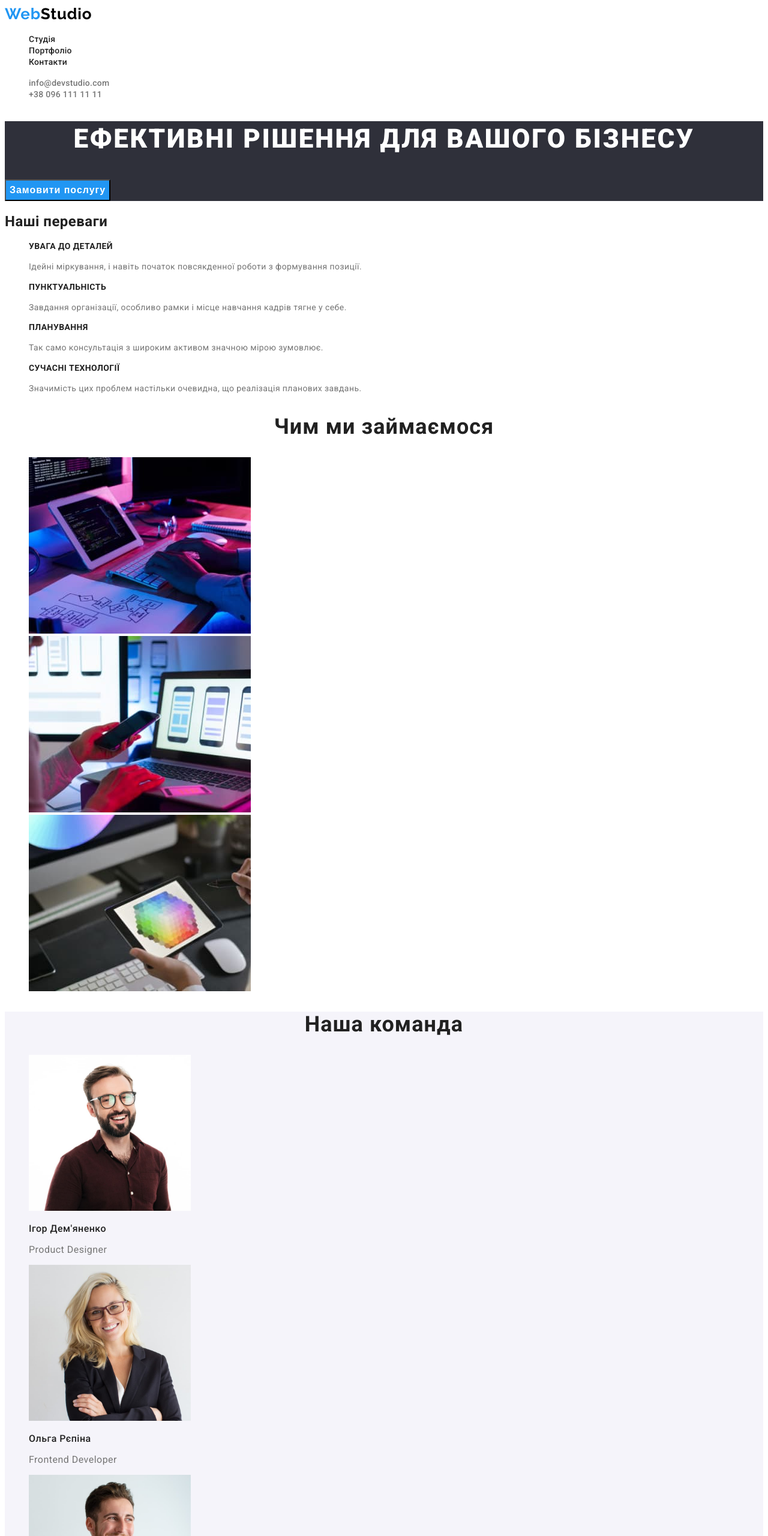
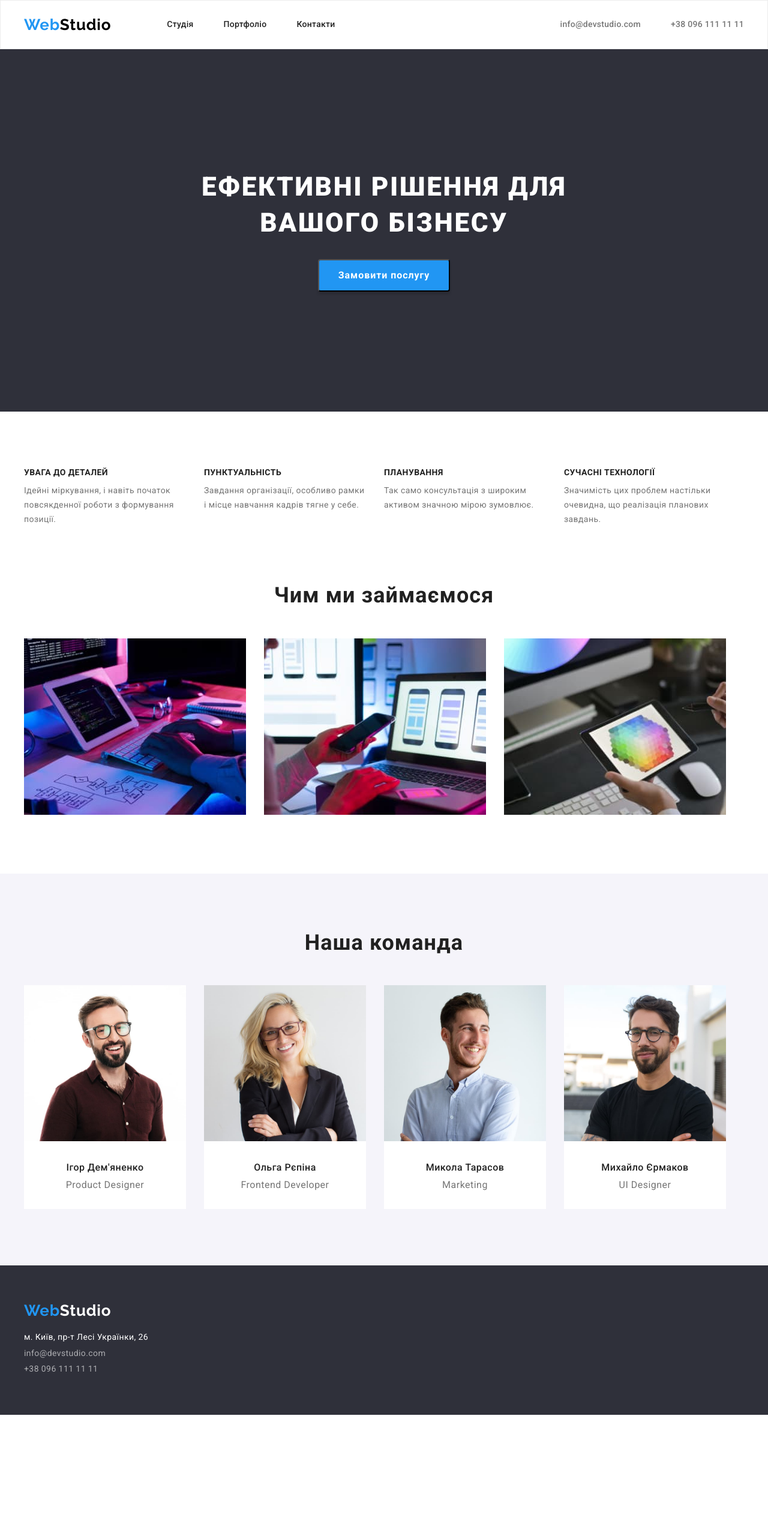
Before and after one commit to BohdanChurevych/goit-markup-hw-02, a plain HTML site: page index.html in a window 1280 px wide. Shown: the top 2560 px of the page at 60% size. After the commit the page ends 2358 px from the top, so only its background shows below. Drawn offline with nearby package versions, Linux system fonts and the light colour scheme.

Commit message:
Позиціювання та флекс-бокс

```diff
--- a/css/styles.css
+++ b/css/styles.css
@@ -9,6 +9,16 @@
     --secondary-backg-color: #F5F4FA;
 }
 
+html {
+    box-sizing: border-box;
+}
+
+*,
+*::before,
+*::after {
+    box-sizing: inherit;
+}
+
 body {
     background-color: var(--primary-backg-color);
     color: var(--primary-text-color);
@@ -16,8 +26,37 @@ body {
     letter-spacing: 0.03em;
 }
 
+.container {
+    /* outline: 3px solid tomato; */
+    width: 1230px;
+    padding-left: 15px;
+    padding-right: 15px;
+    margin: 0 auto;
+}
+
 .list {
     list-style: none;
+}
+
+h1,
+h2,
+h3,
+h4,
+h5,
+h6,
+ul,
+p {
+    margin: 0;
+    padding: 0;
+}
+
+.section {
+    padding-top: 94px;
+    padding-bottom: 94px;
+}
+
+.hidden {
+    content-visibility: hidden;
 }
 
 .what-we-do-title,
@@ -28,10 +67,21 @@ body {
     text-align: center;
     letter-spacing: 0.03em;
 
+    margin-bottom: 50px;
+
     color: #212121;
 }
 
 /* header */
+
+.header {
+    border: 1px solid #ECECEC;
+}
+
+.site-header {
+    display: flex;
+    align-items: center;
+}
 
 /* Логотип */
 
@@ -51,7 +101,26 @@ body {
 
 /* Навігація */
 
+.nav {
+    display: flex;
+    align-items: center;
+}
+
+.nav-list {
+    display: flex;
+    align-items: center;
+    margin-left: 93px;
+}
+
+.nav-list .item + .item {
+    margin-left: 50px;
+}
+
 .nav-list .link {
+    display: block;
+    padding-top: 32px;
+    padding-bottom: 32px;
+
     color: var(--primary-text-color);
     font-weight: 500;
     font-size: 14px;
@@ -67,7 +136,20 @@ body {
 
 /* Контакти */
 
+.contacts-list {
+    display: flex;
+    margin-left: auto;
+}
+
+.contacts-list .item + .item {
+    margin-left: 50px;
+}
+
 .contacts-list .link {
+    display: block;
+    padding-top: 32px;
+    padding-bottom: 32px;
+
     color: var(--secondary-text-color);
     font-weight: 500;
     font-size: 14px;
@@ -85,18 +167,28 @@ body {
 
 /* Герой */
 
+.hero-box {
+    width: 696px;
+
+    margin-left: auto;
+    margin-right: auto;
+}
+
 .hero {
-        background: #2F303A;
+    padding-top: 200px;
+    padding-bottom: 200px;
+    background: #2F303A;
+    text-align: center;
 }
 
 .hero-title {
     font-weight: 900;
     font-size: 44px;
     line-height: 1.36;
-    text-align: center;
     letter-spacing: 0.06em;
     text-transform: uppercase;
     color: #FFFFFF;
+    margin-bottom: 30px;
 }
 
 /* Кнопка героя */
@@ -108,9 +200,15 @@ body {
     align-items: center;
     text-align: center;
     letter-spacing: 0.06em;
+    border-radius: 4px;
+
+    padding: 10px 32px;
+    display: inline-block;
+    min-width: 216px;
 
     color: #FFFFFF;
     background: #2196F3;
+    box-shadow: 0px 4px 4px rgba(0, 0, 0, 0.15);
     text-decoration: none;
 
     cursor:pointer;
@@ -121,8 +219,11 @@ body {
     background: #1667a5;
 }
 
+/* Наші переваги */
 
-/* Наші переваги */
+.advantages-list {
+    display: flex;
+}
 
 .advantages .title {
     font-weight: 700;
@@ -132,6 +233,15 @@ body {
     text-transform: uppercase;
 
     color: #212121;
+    margin-bottom: 10px;
+}
+
+.advantages-list .item {
+    width: 270px;
+}
+
+.advantages-list .item +.item {
+    margin-left: 30px;
 }
 
 .advantages-list p {
@@ -141,10 +251,37 @@ body {
     color: #757575;
 }
 
+/* Чим ми займаємося */
+
+.what-we-do {
+    padding-top: 0;
+}
+
+.what-we-do-list {
+    display: flex;
+}
+
+.what-we-do-list .item +.item {
+    margin-left: 30px;
+}
+
 /* Наша команда */
 
 .team {
     background-color: var(--secondary-backg-color);
+}
+
+.team-list {
+    display: flex;
+}
+
+.team-list .item {
+    text-align: center;
+    background-color: var(--primary-backg-color);
+}
+
+.team-list .item +.item {
+    margin-left: 30px;
 }
 
 .name {
@@ -152,6 +289,7 @@ body {
     font-size: 16px;
     line-height: 1.19;
     letter-spacing: 0.03em;
+    margin-top: 30px;
 }
 
 .profession {
@@ -159,17 +297,22 @@ body {
     line-height: 1.19;
     letter-spacing: 0.03em;
     color: var(--secondary-text-color);
+    margin-top: 10px;
+    margin-bottom: 30px;
 }
 
 /* footer */
 
 .footer {
     background: #2F303A;
+    padding-top: 60px;
+    padding-bottom: 60px;
 }
 
 /* Логотип */
 
 .logo-foot {
+    display: inline-block;
     font-family: 'Raleway';
     font-weight: 700;
     font-size: 26px;
@@ -177,17 +320,22 @@ body {
     letter-spacing: 0.03em;
     text-decoration: none;
     color: #FFFFFF;
+
+    margin-bottom: 20px;
 }
 
 /* Адреси */
 
 .address-list .link{
+    display: inline-block;
     font-style: normal;
     font-size: 14px;
     line-height: 1.71x;
     letter-spacing: 0.03em;
     color: rgba(255, 255, 255, 0.6);
     text-decoration: none;
+
+    margin-bottom: 9px;
 }
 
 .address-list .map {
@@ -203,15 +351,34 @@ body {
 
 /* Фільтр */
 
+.filter {
+    display: flex;
+    justify-content: center;
+}
+
+.filter .item +.item {
+    margin-left: 8px;
+}
+
 .button {
+    padding-top: 6px;
+    padding-bottom: 6px;
+    padding-left: 22px;
+    padding-right: 22px;
+
+
     font-weight: 500;
     font-size: 16px;
     line-height: 1.62;
     letter-spacing: 0.03em;
 
+    display: inline-block;
+
     color: #212121;
     background: var(--secondary-backg-color);
+    border-radius: 4px;
     cursor: pointer;
+    border: transparent;
 }
 
 .button:hover,
@@ -222,7 +389,31 @@ body {
 
 /* Галерея */
 
+.portfolio-list {
+    display: flex;
+    flex-wrap: wrap;
+    margin-top: 34px;
+}
+
+.portfolio-list .item {
+    width: 370px;
+    margin-right: 30px;
+    margin-bottom: 30px;
+    border: 1px solid #EEEEEE;
+
+}
+
+.portfolio-list .item:nth-child(3n) {
+    margin-right: 0;
+}
+
+.portfolio-list .item:nth-last-child(-n+3) {
+    margin-bottom: 0;
+}
+
 .portfolio-list h2 {
+    margin-left: 24px;
+    margin-top: 20px;
     font-weight: 700;
     font-size: 18px;
     line-height: 2;
@@ -230,6 +421,9 @@ body {
 }
 
 .portfolio-list p {
+    margin-left: 24px;
+    margin-top: 4px;
+    margin-bottom: 20px;
     font-weight: 400;
     font-size: 16px;
     line-height: 1.88;
--- a/index.html
+++ b/index.html
@@ -11,82 +11,102 @@
       href="https://fonts.googleapis.com/css2?family=Raleway:wght@700&family=Roboto:wght@400;500;700;900&display=swap"
       rel="stylesheet"
     />
+    <link
+      rel="stylesheet"
+      href="https://cdnjs.cloudflare.com/ajax/libs/modern-normalize/1.1.0/modern-normalize.min.css"
+    />
     <link rel="stylesheet" href="./css/styles.css" />
   </head>
   <body>
     <header class="header">
+      <div class="container site-header">
         <nav class="nav">
-        <a href="./index.html" class="logo-head"><span class="logo-title">Web</span>Studio</a>
+          <a href="./index.html" class="logo-head"
+            ><span class="logo-title">Web</span>Studio</a
+          >
           <ul class="nav-list list">
-          <li><a class="link" href="./index.html">Студія</a></li>
-          <li><a class="link" href="./portfolio.html">Портфоліо</a></li>
-          <li><a class="link" href="">Контакти</a></li>
+            <li class="item"><a class="link" href="./index.html">Студія</a></li>
+            <li class="item">
+              <a class="link" href="./portfolio.html">Портфоліо</a>
+            </li>
+            <li class="item"><a class="link" href="">Контакти</a></li>
           </ul>
         </nav>
         <ul class="contacts-list list">
-        <li><a class="link" href="mailto:info@devstudio.com">info@devstudio.com</a></li>
-        <li><a class="link" href="tel:+380961111111">+38 096 111 11 11</a></li>
+          <li class="item">
+            <a class="link" href="mailto:info@devstudio.com"
+              >info@devstudio.com</a
+            >
+          </li>
+          <li class="item">
+            <a class="link" href="tel:+380961111111">+38 096 111 11 11</a>
+          </li>
         </ul>
+      </div>
     </header>
     <main>
       <!-- Герой -->
-      <section class="hero">
+      <section class="hero section">
+        <div class="hero-box container">
           <h1 class="hero-title">Ефективні рішення для вашого бізнесу</h1>
           <button class="hero-button" type="button">Замовити послугу</button>
+        </div>
       </section>
       <!-- Переваги -->
-      <section class="advantages">
-        <h2>Наші переваги</h2>
-
+      <section class="advantages section">
+        <div class="container">
+          <h2 class="hidden">Наші переваги</h2>
           <ul class="advantages-list list">
-          <li>
+            <li class="item">
               <h3 class="title">Увага до деталей</h3>
               <p>
                 Ідейні міркування, і навіть початок повсякденної роботи з
                 формування позиції.
               </p>
             </li>
-          <li>
+            <li class="item">
               <h3 class="title">Пунктуальність</h3>
               <p>
-              Завдання організації, особливо рамки і місце навчання кадрів тягне
-              у себе.
+                Завдання організації, особливо рамки і місце навчання кадрів
+                тягне у себе.
               </p>
             </li>
-          <li>
+            <li class="item">
               <h3 class="title">Планування</h3>
               <p>
                 Так само консультація з широким активом значною мірою зумовлює.
               </p>
             </li>
-          <li>
+            <li class="item">
               <h3 class="title">Сучасні технології</h3>
               <p>
-              Значимість цих проблем настільки очевидна, що реалізація планових
-              завдань.
+                Значимість цих проблем настільки очевидна, що реалізація
+                планових завдань.
               </p>
             </li>
           </ul>
+        </div>
       </section>
       <!-- Чим ми займаємося -->
-      <section class="what-we-do">
+      <section class="what-we-do section">
+        <div class="container">
           <h2 class="what-we-do-title">Чим ми займаємося</h2>
           <ul class="what-we-do-list list">
-          <li>
+            <li class="item">
               <img
                 src="./images/box-1.jpg"
                 alt="Людина працює з комп'ютером"
                 width="370"
               />
             </li>
-          <li>
+            <li class="item">
               <img
                 src="./images/box-2.jpg"
                 alt="Людина працює з смартфоном"
                 width="370"
               />
             </li>
-          <li>
+            <li class="item">
               <img
                 src="./images/box-3.jpg"
                 alt="Людина працює з планшетом"
@@ -94,12 +114,14 @@
               />
             </li>
           </ul>
+        </div>
       </section>
       <!-- Наша команда -->
-      <section class="team">
+      <section class="team section">
+        <div class="container">
           <h2 class="team-title">Наша команда</h2>
           <ul class="team-list list">
-          <li>
+            <li class="item">
               <img
                 src="./images/img-1.jpg"
                 alt="Обличчя Ігоря Дем'яненка"
@@ -108,7 +130,7 @@
               <h3 class="name">Ігор Дем'яненко</h3>
               <p lang="en" class="profession">Product Designer</p>
             </li>
-          <li>
+            <li class="item">
               <img
                 src="./images/img-2.jpg"
                 alt="Обличчя Ольги Рєпіної"
@@ -117,7 +139,7 @@
               <h3 class="name">Ольга Рєпіна</h3>
               <p lang="en" class="profession">Frontend Developer</p>
             </li>
-          <li>
+            <li class="item">
               <img
                 src="./images/img-3.jpg"
                 alt="Обличчя Миколи Тарасова"
@@ -126,7 +148,7 @@
               <h3 class="name">Микола Тарасов</h3>
               <p lang="en" class="profession">Marketing</p>
             </li>
-          <li>
+            <li class="item">
               <img
                 src="./images/img-4.jpg"
                 alt="Обличчя Михайла Єрмакова"
@@ -136,17 +158,32 @@
               <p lang="en" class="profession">UI Designer</p>
             </li>
           </ul>
+        </div>
       </section>
     </main>
     <footer class="footer">
-      <a href="./index.html" class="logo-foot"><span class="logo-title">Web</span>Studio</a>
+      <div class="container">
+        <a href="./index.html" class="logo-foot"
+          ><span class="logo-title">Web</span>Studio</a
+        >
         <address class="address">
           <ul class="address-list list">
-          <li><a href="https://goo.gl/maps/nKWkehN5UcxUQaow9" class="link map">м. Київ, пр-т Лесі Українки, 26</a></li>
-          <li><a href="mailto:info@devstudio.com" class="link">info@devstudio.com</a></li>
-          <li><a href="tel:+380961111111" class="link">+38 096 111 11 11</a></li>
+            <li>
+              <a href="https://goo.gl/maps/nKWkehN5UcxUQaow9" class="link map"
+                >м. Київ, пр-т Лесі Українки, 26</a
+              >
+            </li>
+            <li>
+              <a href="mailto:info@devstudio.com" class="link"
+                >info@devstudio.com</a
+              >
+            </li>
+            <li>
+              <a href="tel:+380961111111" class="link">+38 096 111 11 11</a>
+            </li>
           </ul>
         </address>
+      </div>
     </footer>
   </body>
 </html>
```
Also changed, not shown: portfolio.html (+105 -36 lines). Lines whose indentation alone changed are shown as unchanged.
